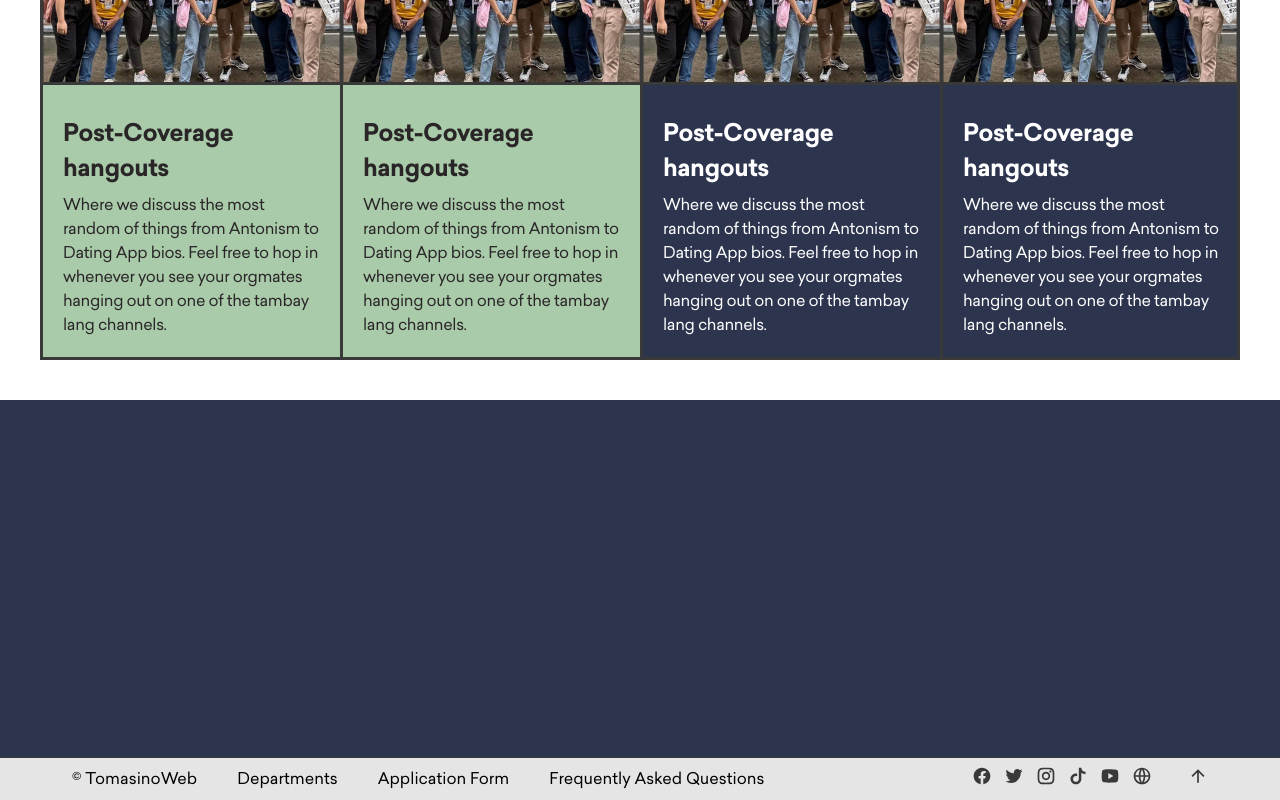
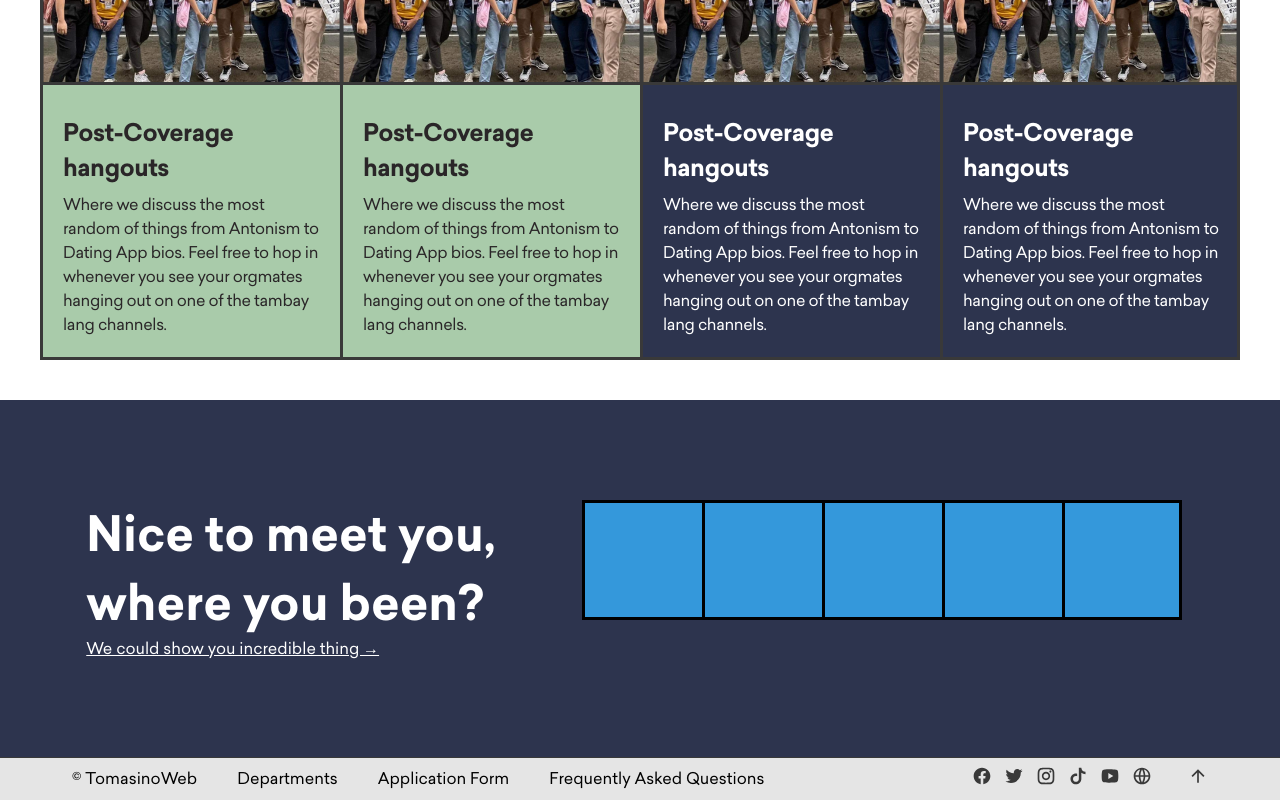
Before and after one commit to TomasinoWeb/tomasinoWebR101, a Next.js app: page /about/org-culture in a window 1280 px wide. Shown: the part 3015-3815 px from the top of the page. Built offline with nearby package versions, Linux system fonts and the light colour scheme.

Commit message:
added the footer layout and fix the border issue in the cards

```diff
--- a/src/components/culturecard.module.scss
+++ b/src/components/culturecard.module.scss
@@ -52,7 +52,8 @@
   }
 }
 @media only screen and (max-width: 1150px) {
+  .cardContainer {
   .none {
     border-right: 3px solid #393939!important;
-  }
+  }}
 }
--- a/src/pages/about/org-culture.module.scss
+++ b/src/pages/about/org-culture.module.scss
@@ -14,115 +14,153 @@
   width: 50%;
   text-align: center;
 }
-  .p_text{
+.p_text {
   margin-bottom: 4%;
 }
-  .video_section{
+.video_section {
   display: flex;
   flex-direction: column;
   justify-content: center;
   align-items: center;
 }
-  .video_mid{
+.video_mid {
   flex-direction: column;
   justify-content: center;
   align-items: center;
   text-align: center;
 
-    height:400px;
+  height: 400px;
   width: 100%;
   margin-top: 40px;
   background-color: black;
 }
-  .testimonial_section{
+.testimonial_section {
   display: flex;
   flex-direction: column;
   justify-content: center;
   align-items: center;
 }
-  .testimonial_mid{
+.testimonial_mid {
   flex-direction: column;
   justify-content: center;
   align-items: center;
   // text-align: center;
 
-    height:auto;
+  height: auto;
   width: 100%;
   margin-top: 40px;
   margin-bottom: 40px;
-    background-color: #2D344E;
+  background-color: #2d344e;
   color: white;
 
   padding-top: 60px;
   padding-bottom: 60px;
 }
 
-
-  .culture_section{
+.culture_section {
   display: flex;
   flex-direction: column;
   justify-content: center;
   align-items: center;
 }
-  .culture_mid{
+.culture_mid {
   display: flex;
   flex-direction: row;
   justify-content: center;
   align-items: center;
   flex-wrap: wrap;
   // text-align: center;
-    .margin_top_text{
+  .margin_top_text {
     margin-top: 40px;
   }
-    .p_text{
+  .p_text {
     margin-top: 0px;
     margin-bottom: 40px;
-      text-align:center;
+    text-align: center;
   }
-    .header_text
-    {
-     text-align:center;
+  .header_text {
+    text-align: center;
   }
 }
- .end_section{
+
+.end_background {
+  background-color: #2d344e;
+
+  display: flex;
+  flex-direction: row;
+  justify-content: space-between;
+  align-items: flex-start;
+
+  color: white !important;
+
+  margin-top: 40px;
+  padding-top: 100px;
+  height: 400px;
+
+  .end_mid {
+    display: flex;
+    flex-direction: column;
+    justify-content: space-between;
+    align-items: center;
+    width: 50%;
+    text-align: left;
+  }
+  .end_mid_align {
+    display: flex;
+    flex-direction: column;
+    justify-content: flex-start;
+    align-items: flex-start;
+  }
+  .end_header {
+    color: white;
+    font-size: 48px !important ;
+    align-items: flex-start !important;
+  }
+  .end_paragraph {
+    color: white;
+    text-decoration: underline;
+    text-align: left;
+    align-items: flex-start !important;
+  }
+  .end_mid_box {
+    display: flex;
+    flex-direction: row;
+    justify-content: flex-start;
+    align-items: center;
+    width: 60%;
+    text-align: center;
+  }
+  .box {
+    width: 120px;
+    height: 120px;
+    background-color: #3498db;
+    border-style: solid;
+    border-color: black;
+  }
+  .none {
+    border-right: none !important;
+  }
+}
+
+.stats_main {
   display: flex;
   flex-direction: column;
   justify-content: center;
   align-items: center;
 }
-  .end_mid{
-    flex-direction: column;
-    justify-content: center;
-    align-items: center;
-    text-align: center;
-
-    height:400px;
-    width: 100%;
-    margin-top: 40px;
-    background-color: #2D344E;
-
-    margin-bottom: 0px;
-  }
-  .stats_main{
-    display: flex;
-    flex-direction: column;
-    justify-content: center;
-    align-items: center;
-
-  }
-  .stats_details{
+.stats_details {
   flex-direction: column;
   justify-content: center;
   align-items: center;
   width: 80%;
 
   margin-top: 80px;
-    .header_text{
-      font-size: 48px!important ;
+  .header_text {
+    font-size: 48px !important ;
   }
 }
 
-  .stats_main2{
+.stats_main2 {
   display: flex;
   flex-direction: row;
   justify-content: flex-start;
@@ -132,49 +170,60 @@
 
   margin-top: 40px;
 
-    .margin_left{
+  .margin_left {
     margin-left: 60px;
   }
-
 }
-  .stats_details2{
+.stats_details2 {
   flex-direction: column;
   justify-content: flex-start;
   align-items: flex-start;
 
-
-
- .p_text{
+  .p_text {
     margin-top: 0px;
     width: 300px;
   }
 }
 
-  .last{
+.last {
   height: 20vh;
 }
+
 @media only screen and (max-width: 1210px) {
-    .culture_mid{
+  .culture_mid {
     width: 70%;
   }
 }
 @media only screen and (max-width: 1150px) {
-    .stats_main2{
+  .stats_main2 {
     display: flex;
     flex-direction: row;
     justify-content: flex-start;
     align-items: flex-start;
     margin-top: 0px;
-      .margin_left{
+    .margin_left {
       margin-left: 0px;
+    }
+  }
+  .end_background {
+    flex-direction: column;
+    align-items: center;
+    height: auto;
+    padding-bottom: 200px;
+    .end_paragraph {
+      margin-top: 10px;
+      margin-bottom: 20px;
+    }
+    .end_mid_box {
+      display: flex;
+      justify-content: center;
+      align-items: center;
+      width: 80%;
     }
   }
 }
 
-
 @media only screen and (max-width: 1068px) {
-
-
   .parent {
     display: flex;
     flex-direction: column;
@@ -186,13 +235,13 @@
     justify-content: center;
     align-items: center;
   }
-  .stats_main2{
+  .stats_main2 {
     flex-direction: column;
-    .margin_left{
+    .margin_left {
       margin-left: 0px;
     }
   }
-  .culture_section{
+  .culture_section {
     display: flex;
     flex-direction: column;
     justify-content: center;
@@ -200,7 +249,7 @@
     //flex-wrap: wrap;
     width: 100%;
   }
-  .culture_mid{
+  .culture_mid {
     display: flex;
     width: 80%;
     flex-wrap: wrap;
--- a/src/pages/about/org-culture.tsx
+++ b/src/pages/about/org-culture.tsx
@@ -6,6 +6,30 @@ import { CultureCard } from "../../components/CultureCard";
 
 import Image from "next/image";
 import image from "public/assets/about/culture/calls.jpeg";
+
+import { FontAwesomeIcon } from "@fortawesome/react-fontawesome";
+import { faArrowAltCircleDown, faQuestion,faArrowRight} from "@fortawesome/free-solid-svg-icons";
+
+// interface TinyBoxProps {
+//   border?: string;
+// }
+// export const TinyBox: React.FC<TinyBoxProps> = ({
+// }) => {
+// const TinyBox = () => {
+//   return <div className={styles.box}></div>;
+// };
+
+// }
+
+interface TinyBoxProps {
+  noRightBorder?: boolean;
+}
+
+const TinyBox: React.FC<TinyBoxProps> = ({ noRightBorder }) => {
+  const boxClass = `${styles.box} ${noRightBorder ? styles.none : null}`;
+
+  return <div className={boxClass}></div>;
+};
 
 export default function () {
   return (
@@ -250,12 +274,22 @@ export default function () {
           </div>
           {/*section */}
         </div>
+        <div className={styles.end_background}>
+        <div className={styles.end_mid}>
+        <div className={styles.end_mid_align}>
 
-        <div className={styles.end_section}>
-          <div className={styles.end_mid}>{/*  mid */} </div>
-          {/* section */}
+        <h1 className={styles.end_header}>Nice to meet you, <br></br> where you been?</h1>
+        <p  className={styles.end_paragraph}>We could show you incredible thing →
+        </p>  </div>
         </div>
-
+        <div className={styles.end_mid_box}>
+        <TinyBox noRightBorder={true} />
+        <TinyBox noRightBorder={true} />
+        <TinyBox noRightBorder={true} />
+        <TinyBox noRightBorder={true}/>
+        <TinyBox />
+        </div>
+        </div>
         {/* <div className={styles.last}></div> */}
         {/* end */}
       </div>
```
Lines whose indentation alone changed are shown as unchanged.
